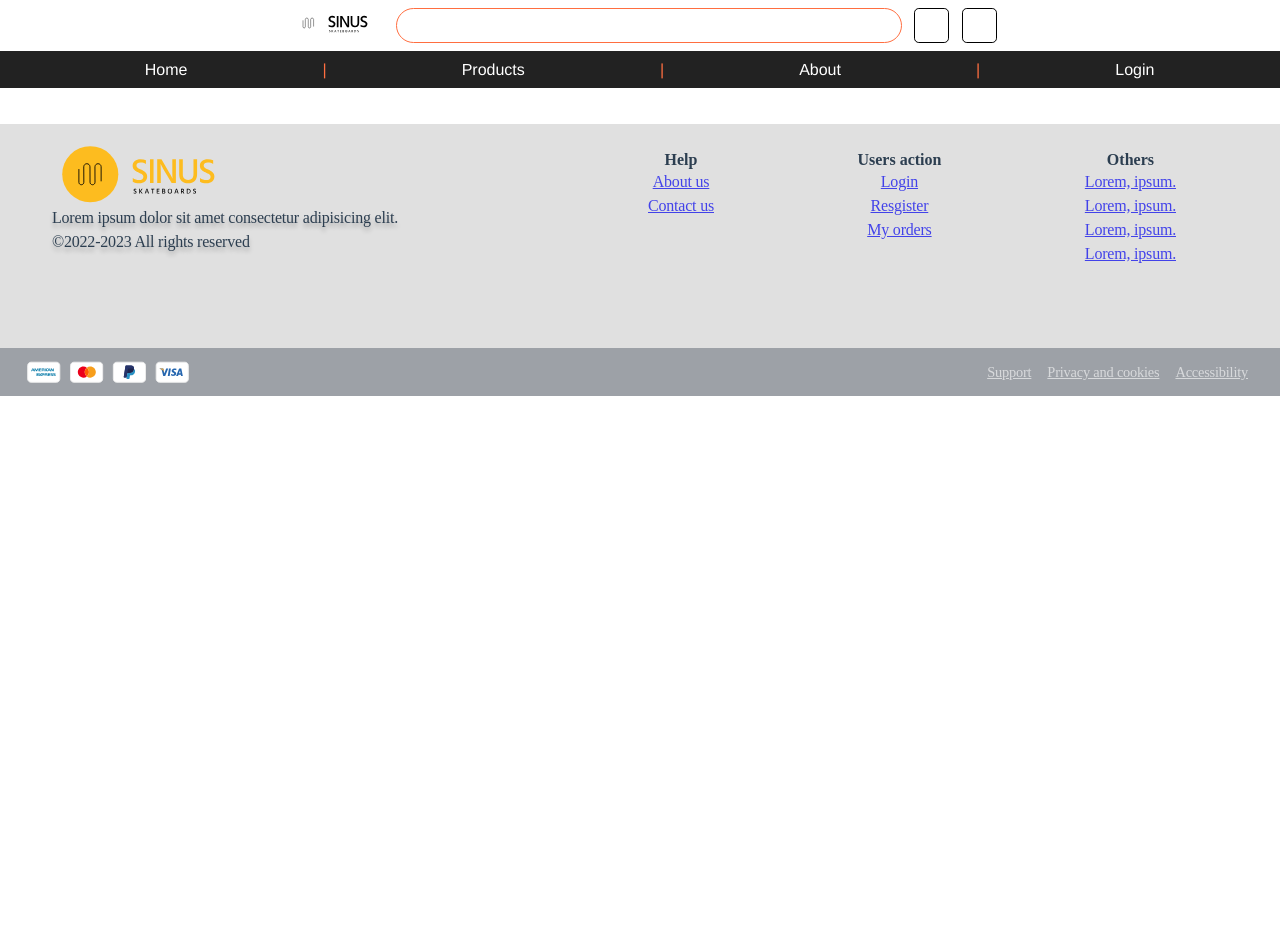
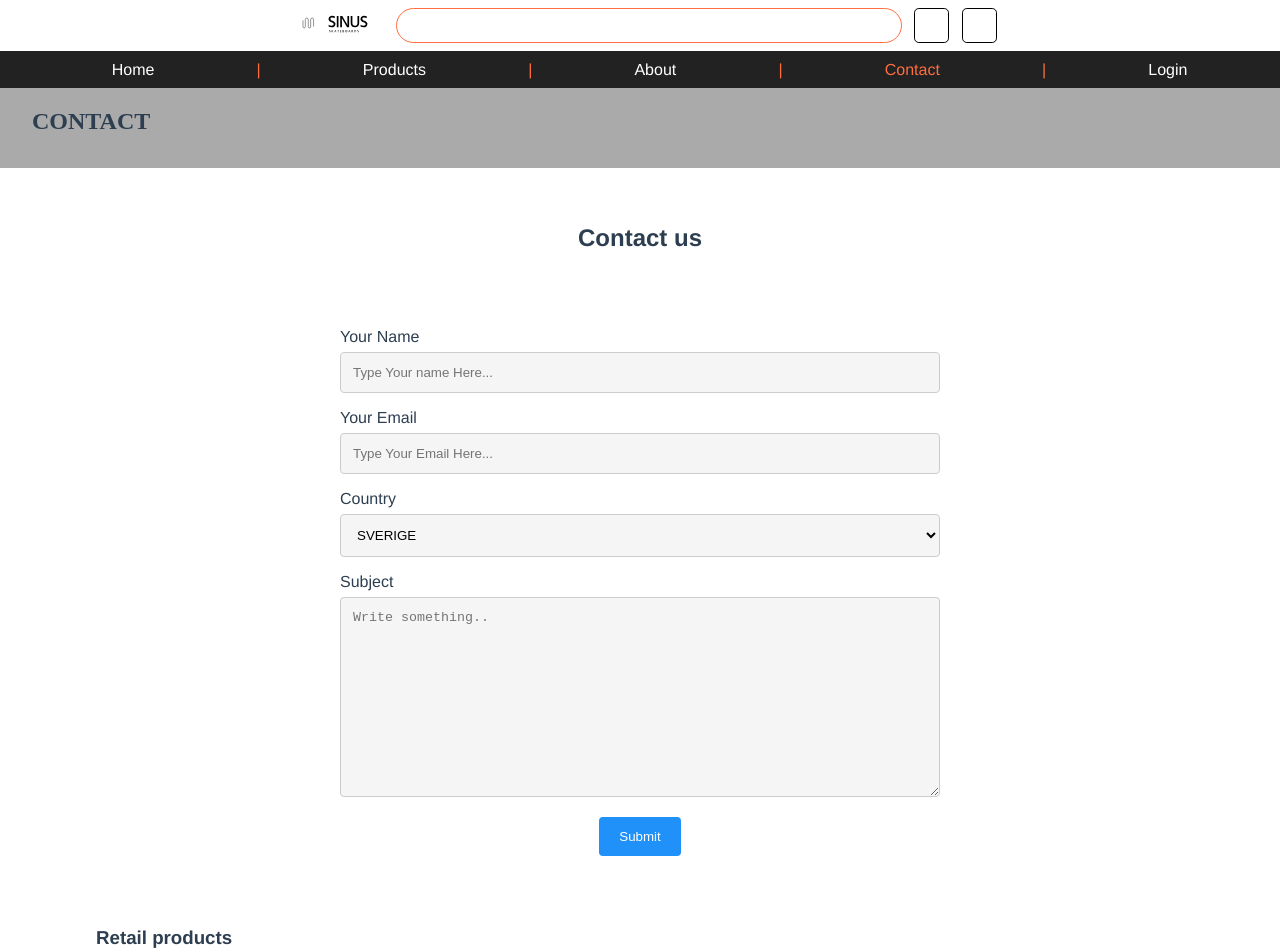
Before and after one commit to theodorwill/Slutprojekt-Sinus-Webshop, a Vue app: page /contact in a window 1280 px wide. Shown: the top 952 px of the page. Before the commit the page ends 800 px from the top, so only its background shows below. Built offline with nearby package versions, Linux system fonts and the light colour scheme.

Commit message:
added contact view and linked to nav.

```diff
--- a/src/components/Header.vue
+++ b/src/components/Header.vue
@@ -13,6 +13,7 @@
       <router-link to="/">Home</router-link> |
       <router-link to="/products">Products</router-link> |
       <router-link to="/about">About</router-link> |
+      <router-link to="/contact">Contact</router-link> |
       <router-link to="#">Login</router-link>
     </section>
     <router-view />
@@ -20,7 +21,10 @@
 </template>
 
 <script>
-export default {};
+export default {
+  name: 'contact',
+
+};
 </script>
 
 <style scoped>
--- a/src/router/index.js
+++ b/src/router/index.js
@@ -2,6 +2,7 @@ import Vue from 'vue'
 import VueRouter from 'vue-router'
 import Home from '../views/Home.vue'
 import Products from '../views/Products.vue'
+import Contact from '../views/Contact.vue'
 
 Vue.use(VueRouter)
 
@@ -11,19 +12,20 @@ const routes = [
     name: 'Home',
     component: Home
   },
-
   {
     path: '/products',
     name: 'Products',
     component: Products
   },
+  {
+    path: '/contact',
+    name: 'contact',
+    component: Contact
+  },
 
   {
     path: '/about',
     name: 'About',
-    // route level code-splitting
-    // this generates a separate chunk (about.[hash].js) for this route
-    // which is lazy-loaded when the route is visited.
     component: () => import(/* webpackChunkName: "about" */ '../views/About.vue')
   }
 ]
--- a/src/views/Contact.vue
+++ b/src/views/Contact.vue
@@ -0,0 +1,146 @@
+<template>
+  <div class="contact">
+    <section class="top">
+      <h1>CONTACT</h1>
+    </section>
+    <section class="middle-1">
+      <h3>Contact us</h3>
+      <div class="container">
+        <form action="/action_page.php">
+          <label for="fname">Your Name</label>
+          <input
+            type="text"
+            id="fname"
+            name="firstname"
+            placeholder="Type Your name Here..."
+          />
+
+          <label for="email">Your Email</label>
+          <input
+            type="text"
+            id="email"
+            name="email"
+            placeholder="Type Your Email Here..."
+          />
+
+          <label for="country">Country</label>
+          <select id="country" name="country">
+            <option value="australia">SVERIGE</option>
+            <option value="canada">NORGE</option>
+            <option value="usa">DANMARK</option>
+            <option value="usa">FINLAND</option>
+            <option value="usa">ISLAND</option>
+          </select>
+
+          <label for="subject">Subject</label>
+          <textarea
+            id="subject"
+            name="subject"
+            placeholder="Write something.."
+            style="height: 200px"
+          ></textarea>
+
+          <input type="submit" value="Submit" />
+        </form>
+      </div>
+    </section>
+    <section class="middle-2">
+        <h3>Retail products</h3>
+        <div class="product-list-container">
+            <ModelCardProductsList />
+            <ModelCardProductsList />
+            <ModelCardProductsList />
+            <ModelCardProductsList />
+            <ModelCardProductsList />
+        </div>
+    </section>
+    <section class="bottom">
+        <div>
+            <h1>Up comming products</h1>
+        </div>
+    </section>
+  </div>
+</template>
+
+<script>
+import ModelCardProductsList from "../components/ModelCardProductsList.vue";
+export default {
+     components: { ModelCardProductsList },
+};
+</script>
+
+<style lang="scss" scoped>
+.contact {
+}
+.top {
+  width: 100%;
+  height: 80px;
+  background-color: #aaa;
+  font-family: "Times New Roman", Times, serif;
+  display: flex;
+  h1 {
+    margin-left: 2rem;
+  }
+}
+.middle-1{
+    h3{
+        padding: 2rem;
+        font-size: 1.5rem;
+    }
+    .container {
+    width: 600px;
+    margin: auto;
+    border-radius: 5px;
+    padding: 20px;
+    }
+    label {
+    display: flex;
+    }
+    input[type="text"],
+    select,
+    textarea {
+        width: 100%;
+        padding: 12px;
+        border: 1px solid #ccc;
+        border-radius: 4px;
+        box-sizing: border-box;
+        margin-top: 6px;
+        margin-bottom: 16px;
+        resize: vertical;
+        background-color: #F5F5F5;
+    }
+    input[type="submit"] {
+    background-color: #2091F9;
+    color: white;
+    padding: 12px 20px;
+    border: none;
+    border-radius: 4px;
+    cursor: pointer;
+    }
+    input[type="submit"]:hover {
+    background-color: #45a049;
+    }
+}
+.middle-2{
+    h3{
+        display: flex;
+        margin-left: 4rem;
+        padding: 2rem;
+    }
+    .product-list-container{
+        display: grid;
+        grid-template-columns: 1fr 1fr 1fr 1fr 1fr ;
+        padding: 0rem 10rem;
+    }
+}
+.bottom{
+    width: 1000px;
+    height: 400px;
+    margin:  10rem auto;
+    background-color: #2091F9;
+    h1{
+        font-size: 4rem;
+        padding: 5rem 0;
+    }
+}
+</style>
--- a/src/views/Home.vue
+++ b/src/views/Home.vue
@@ -2,7 +2,7 @@
   <div class="huvud-page-main">
       <div class="top-main">
             <h1>Välkommen till Sveriges största online Skateboards butik. Vi har allt du önska dig och lite till.</h1>
-            <button >KOLLA IN SHOPPEN</button>
+            <button to="/products">KOLLA IN SHOPPEN</button>
       </div>
       <h2>scroll down</h2>
       <div class="middle-main">
@@ -68,6 +68,7 @@
 </template>
 
 <script>
+
 export default {
     name:'Home'
 }
@@ -75,7 +76,7 @@ export default {
 
 <style lang="scss" scoped>
 .top-main{
-    width: 1440px;
+    // width: 1440px;
     width: 100%;
     height: 800px;
     background-image: url(../assets/huvud-img.jpg);
```
